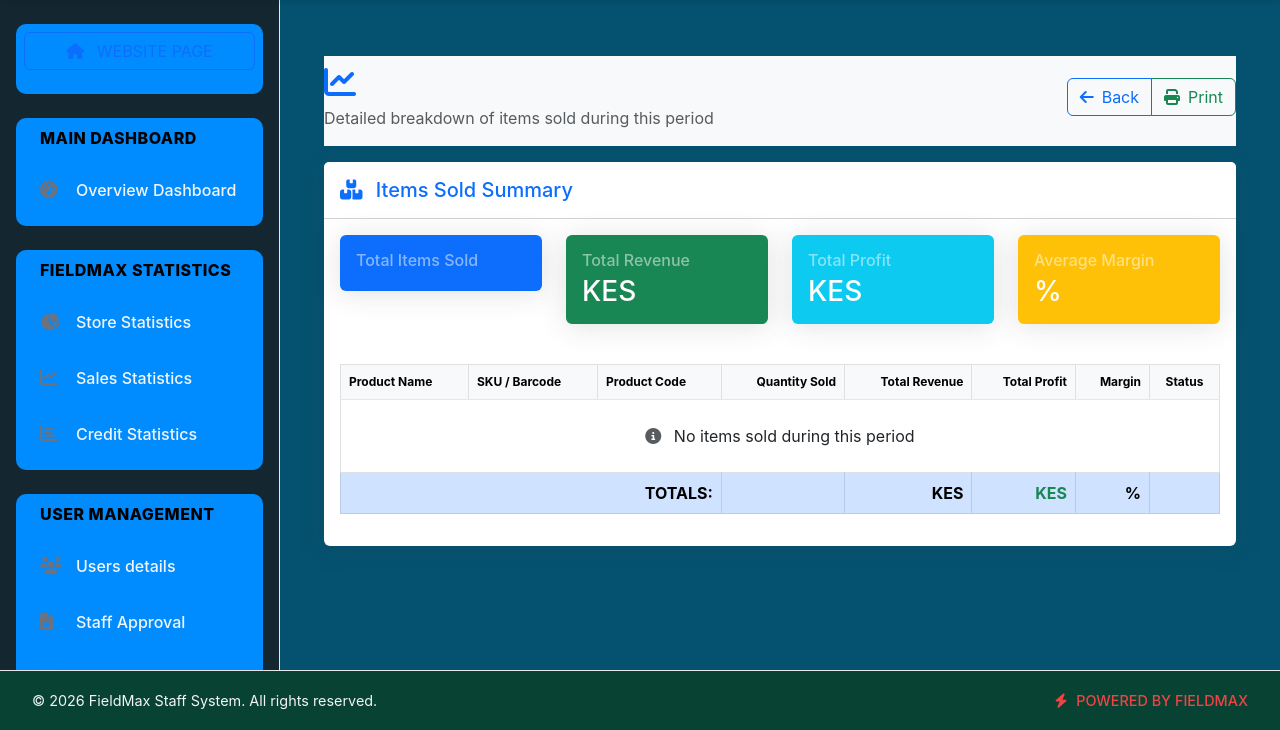
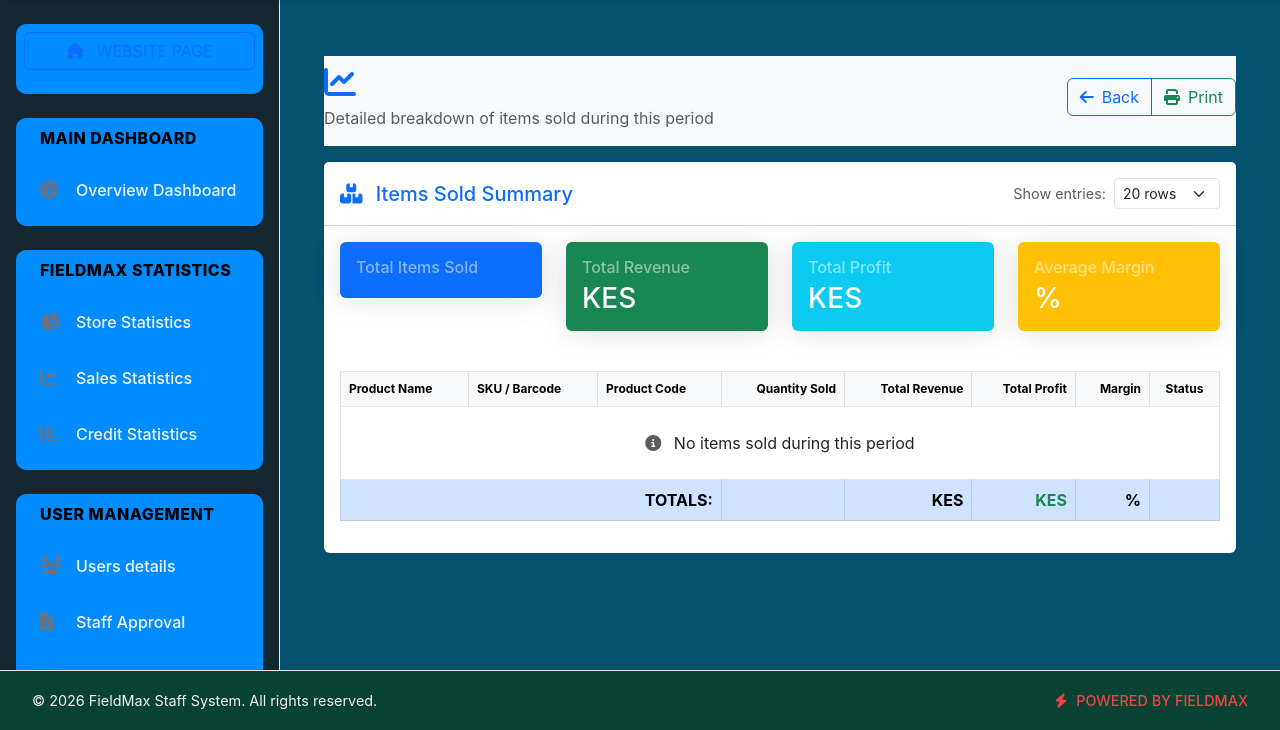
Before and after one commit to ronosystems/fieldmax-system, a Django app: page /sales/period-details/ in a window 1280 px wide. Shown: the part 70-800 px from the top of the page. Run offline with Django 4.2, Linux system fonts and the light colour scheme; a user stored in the database is signed in; tables that the repository leaves empty hold one stand-in row (values such as "Sample post"); some libraries are stand-ins or nearby versions.

Commit message:
feat: add entries dropdown to period details table (10, 20, 50, 100, All rows)

```diff
--- a/templates/sales/period_details.html
+++ b/templates/sales/period_details.html
@@ -30,10 +30,23 @@
         <div class="col-12">
             <div class="card shadow">
                 <div class="card-header bg-white py-3">
+                    <div class="d-flex justify-content-between align-items-center">
                         <h5 class="mb-0 text-primary">
                             <i class="fas fa-boxes me-2"></i>
                             Items Sold Summary
                         </h5>
+                        <!-- Entries Dropdown -->
+                        <div class="d-flex align-items-center">
+                            <label class="me-2 text-muted" style="font-size: 0.9rem;">Show entries:</label>
+                            <select id="entriesSelect" class="form-select form-select-sm" style="width: auto;">
+                                <option value="10">10 rows</option>
+                                <option value="20" selected>20 rows</option>
+                                <option value="50">50 rows</option>
+                                <option value="100">100 rows</option>
+                                <option value="all">All rows</option>
+                            </select>
+                        </div>
+                    </div>
                 </div>
                 <div class="card-body">
                     <!-- Summary Cards -->
@@ -74,7 +87,7 @@
 
                     <!-- Items Table -->
                     <div class="table-responsive">
-                        <table class="table table-hover table-bordered">
+                        <table class="table table-hover table-bordered" id="itemsTable">
                             <thead class="table-light">
                                 <tr>
                                     <th>Product Name</th>
@@ -170,7 +183,71 @@
     .badge {
         border: 1px solid #ddd;
     }
+    #entriesSelect {
+        display: none !important;
+    }
 </style>
+
+<script>
+document.addEventListener('DOMContentLoaded', function() {
+    const entriesSelect = document.getElementById('entriesSelect');
+    const table = document.getElementById('itemsTable');
+    const tbody = table.querySelector('tbody');
+    const rows = Array.from(tbody.querySelectorAll('tr'));
+
+    // Filter out empty rows (no data message)
+    const dataRows = rows.filter(row => {
+        return !row.querySelector('td[colspan="8"]');
+    });
+
+    // Store original order
+    const originalRows = [...dataRows];
+
+    function showRows(limit) {
+        // Clear the tbody but keep empty state message if needed
+        while (tbody.firstChild) {
+            tbody.removeChild(tbody.firstChild);
+        }
+
+        if (originalRows.length === 0) {
+            // Show empty state if no data
+            const emptyRow = document.createElement('tr');
+            emptyRow.innerHTML = `
+                <td colspan="8" class="text-center py-4">
+                    <i class="fas fa-info-circle me-2 text-muted"></i>
+                    No items sold during this period
+                </td>
+            `;
+            tbody.appendChild(emptyRow);
+            return;
+        }
+
+        let rowsToShow = originalRows;
+
+        if (limit !== 'all') {
+            rowsToShow = originalRows.slice(0, parseInt(limit));
+        }
+
+        // Append the rows to show
+        rowsToShow.forEach(row => {
+            tbody.appendChild(row.cloneNode(true));
+        });
+
+        // Re-attach any event listeners if needed (none in current implementation)
+    }
+
+    // Event listener for dropdown change
+    entriesSelect.addEventListener('change', function(e) {
+        const value = e.target.value;
+        showRows(value);
+    });
+
+    // Initialize with default selected value (20 rows)
+    const initialValue = entriesSelect.value;
+    showRows(initialValue);
+});
+</script>
+
 {% endblock %}
 
 {% block extra_css %}
```
Lines whose indentation alone changed are shown as unchanged.
